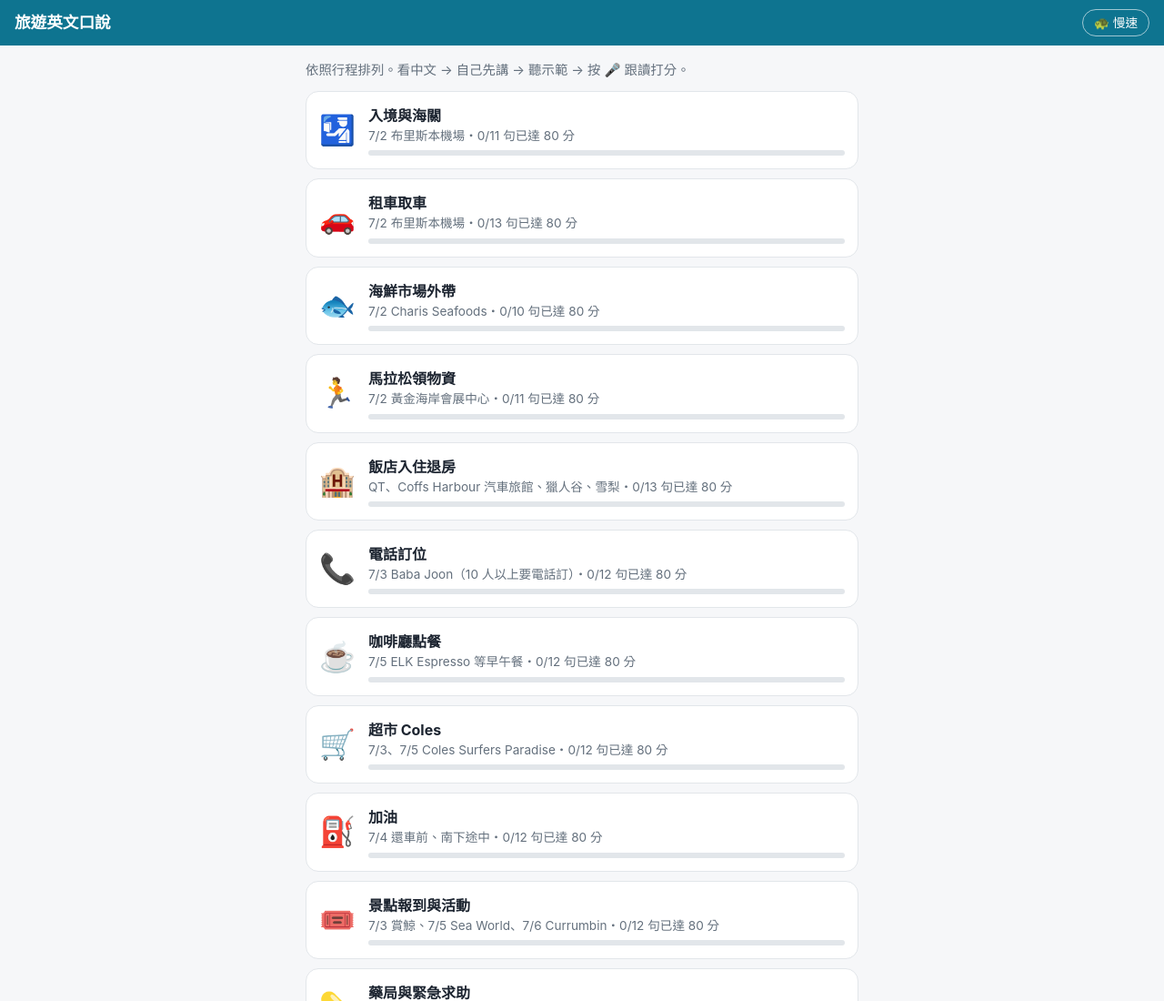
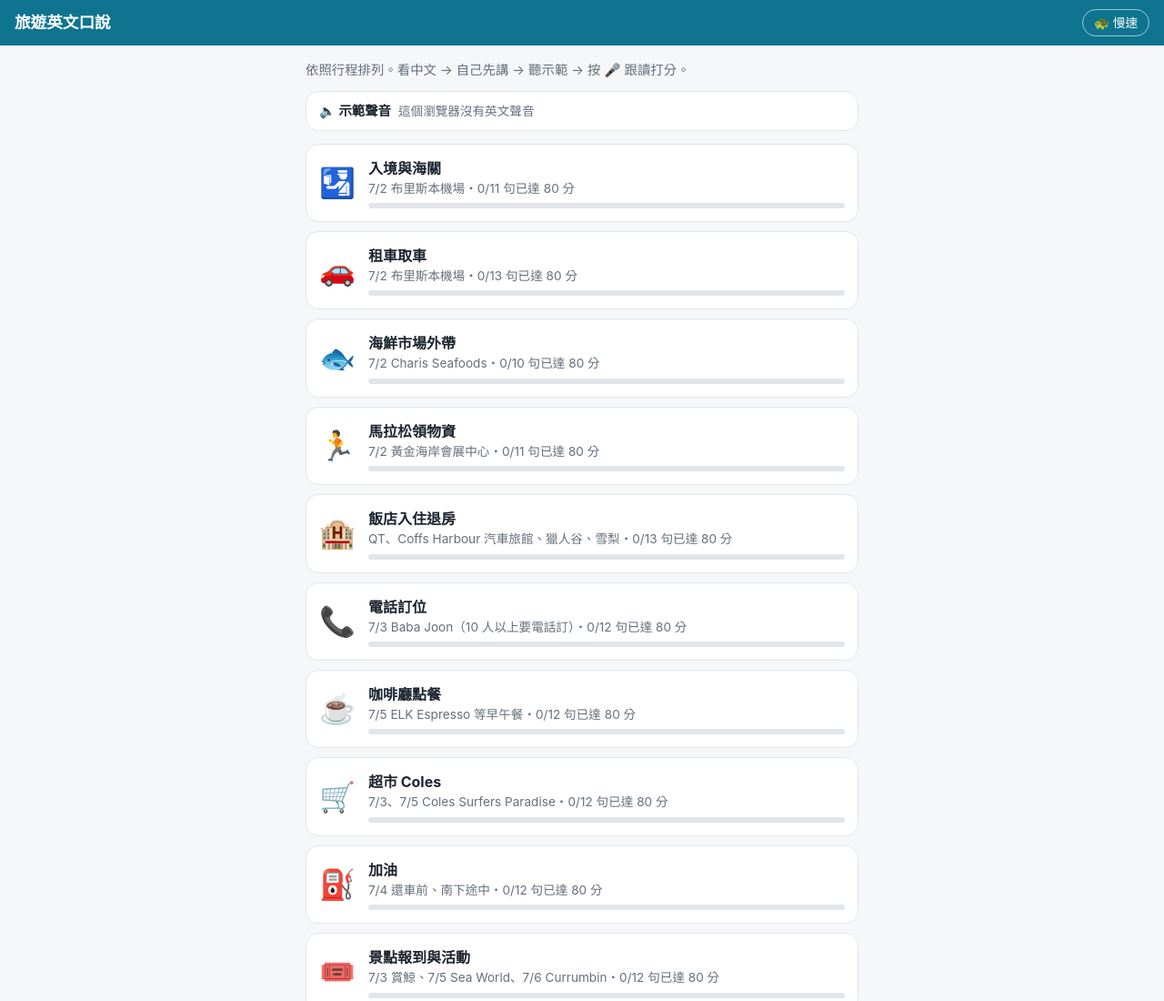
Before and after one commit to louis1102-lucyla/travel-english, a plain HTML site: page index.html in a window 1280 px wide. Shown: the top 1100 px of the page at 91% size. Drawn offline with Linux system fonts and the light colour scheme.

Commit message:
Add files via upload

```diff
--- a/css/style.css
+++ b/css/style.css
@@ -55,6 +55,19 @@ button { font: inherit; color: inherit; cursor: pointer; }
 
 main { max-width: 640px; margin: 0 auto; padding: 16px; }
 .banner { position: fixed; bottom: 0; left: 0; right: 0; padding: 12px 16px; background: var(--bad-soft); color: var(--text); font-size: .9rem; }
+
+/* ===== 示範聲音選單 ===== */
+.voice-picker {
+  display: flex; align-items: center; gap: 8px; flex-wrap: wrap;
+  background: var(--card); border: 1px solid var(--line); border-radius: 14px;
+  padding: 10px 14px; margin-bottom: 14px;
+}
+.voice-picker .label { font-weight: 700; font-size: .9rem; }
+.voice-picker .hint { color: var(--muted); font-size: .85rem; }
+.voice-picker select {
+  flex: 1; min-width: 0; font: inherit; font-size: .9rem; color: var(--text);
+  background: var(--bg); border: 1px solid var(--line); border-radius: 8px; padding: 6px 8px;
+}
 
 /* ===== 情境列表 ===== */
 .intro { color: var(--muted); font-size: .9rem; margin: 0 0 12px; }
--- a/js/app.js
+++ b/js/app.js
@@ -45,6 +45,7 @@ function renderList() {
   backBtn.hidden = true;
   const p = loadProgress();
   app.innerHTML = `<p class="intro">依照行程排列。看中文 → 自己先講 → 聽示範 → 按 🎤 跟讀打分。</p>`;
+  app.appendChild(voicePicker());
   for (const s of scenarios) {
     const lines = myLines(s);
     const done = lines.filter(l => (p[l.id] || 0) >= PASS).length;
@@ -60,6 +61,42 @@ function renderList() {
     card.onclick = () => (location.hash = `#/s/${s.id}`);
     app.appendChild(card);
   }
+}
+
+// ---------- 示範聲音選單 ----------
+const REGIONS = { AU: '澳洲', GB: '英國', US: '美國', IE: '愛爾蘭', IN: '印度', ZA: '南非', NZ: '紐西蘭', SG: '新加坡' };
+function voiceLabel(v) {
+  const region = REGIONS[v.lang.replace('_', '-').split('-')[1]] || v.lang;
+  const hq = /premium|enhanced|natural|neural|online/i.test(v.voiceURI + v.name) ? '・高品質' : '';
+  const name = v.name.replace(/\s*\(.*\)\s*$/, ''); // 去掉名稱後面括號裡的說明
+  return `${region}・${name}${hq}`;
+}
+
+function voicePicker() {
+  const box = document.createElement('div');
+  box.className = 'voice-picker';
+  const fill = () => {
+    const voices = Speech.listVoices();
+    const cur = Speech.currentVoice();
+    if (!voices.length) {
+      box.innerHTML = '<span class="label">🔈 示範聲音</span><span class="hint">這個瀏覽器沒有英文聲音</span>';
+      return;
+    }
+    box.innerHTML = `
+      <label class="label" for="voiceSel">🔈 示範聲音</label>
+      <select id="voiceSel">${voices.map(v =>
+        `<option value="${escapeHtml(v.voiceURI)}" ${cur && v.voiceURI === cur.voiceURI ? 'selected' : ''}>${escapeHtml(voiceLabel(v))}</option>`).join('')}
+      </select>
+      <button class="btn" id="voiceTest">試聽</button>`;
+    box.querySelector('#voiceSel').onchange = e => {
+      Speech.setVoice(e.target.value);
+      Speech.speak("G'day! How ya going?", rate());
+    };
+    box.querySelector('#voiceTest').onclick = () => Speech.speak("G'day! How ya going?", rate());
+  };
+  fill();
+  Speech.onVoicesChanged = () => { if (document.body.contains(box)) fill(); }; // 聲音清單晚載入時更新
+  return box;
 }
 
 // ---------- 畫面二：情境練習 ----------
--- a/js/speech.js
+++ b/js/speech.js
@@ -5,20 +5,52 @@
 const Speech = (() => {
   // ---------- 1. 念出英文（TTS，Text-To-Speech）----------
   let voice = null;
+  let onVoicesChanged = () => {};
+  const VOICE_KEY = 'travel-english-voice';
 
-  // 挑選聲音：優先澳洲口音，沒有就用英國、再沒有就用任何英文
+  // iPhone/Mac 內建的「趣味聲音」和舊式合成聲音，聽起來像機器人，要排除
+  const ROBOT_NAMES = ['Albert', 'Bad News', 'Bahh', 'Bells', 'Boing', 'Bubbles', 'Cellos', 'Good News',
+    'Jester', 'Organ', 'Superstar', 'Trinoids', 'Whisper', 'Wobble', 'Zarvox', 'Fred', 'Junior', 'Ralph',
+    'Kathy', 'Eddy', 'Flo', 'Grandma', 'Grandpa', 'Reed', 'Rocko', 'Sandy', 'Shelley', 'Deranged', 'Hysterical'];
+  const isRobot = v =>
+    /eloquence|speech\.synthesis\.voice/i.test(v.voiceURI) ||
+    ROBOT_NAMES.some(n => v.name === n || v.name.startsWith(n + ' '));
+
+  // 幫聲音打分數：澳洲口音最優先，高品質（Premium/Enhanced/Natural）加分
+  function rank(v) {
+    let s = v.lang === 'en-AU' ? 30 : v.lang === 'en-GB' ? 20 : 10;
+    if (/premium/i.test(v.voiceURI + v.name)) s += 5;
+    else if (/enhanced|natural|neural|online/i.test(v.voiceURI + v.name)) s += 4;
+    if (/^(Karen|Lee|Matilda|Catherine|Natasha|William)\b/.test(v.name)) s += 2; // 常見好聽的澳洲聲音
+    return s;
+  }
+
+  // 可以選的英文聲音（已排除機器人聲，好的排前面）
+  function listVoices() {
+    if (!('speechSynthesis' in window)) return [];
+    return speechSynthesis.getVoices()
+      .filter(v => v.lang.replace('_', '-').startsWith('en') && !isRobot(v))
+      .sort((a, b) => rank(b) - rank(a));
+  }
+
+  // 挑選聲音：如果你在選單選過就用你選的，否則自動挑分數最高的
   function pickVoice() {
-    const voices = speechSynthesis.getVoices();
-    voice =
-      voices.find(v => v.lang === 'en-AU') ||
-      voices.find(v => v.lang === 'en-GB') ||
-      voices.find(v => v.lang.startsWith('en')) ||
-      null;
+    const voices = listVoices();
+    let saved = null;
+    try { saved = localStorage.getItem(VOICE_KEY); } catch {}
+    voice = voices.find(v => v.voiceURI === saved) || voices[0] || null;
+    onVoicesChanged();
   }
   if ('speechSynthesis' in window) {
     pickVoice();
     speechSynthesis.onvoiceschanged = pickVoice; // 有些瀏覽器聲音清單是之後才載入
   }
+
+  function setVoice(uri) {
+    try { localStorage.setItem(VOICE_KEY, uri); } catch {}
+    pickVoice();
+  }
+  const currentVoice = () => voice;
 
   // 防止「開頭被吃掉一兩個音節」：
   // 電腦/藍牙耳機的音效裝置閒置時會休眠，聲音開始後才醒來，開頭就被切掉。
@@ -160,5 +192,9 @@ const Speech = (() => {
     return best;
   }
 
-  return { speak, listen, canListen, compare, bestMatch };
+  return {
+    speak, listen, canListen, compare, bestMatch,
+    listVoices, setVoice, currentVoice,
+    set onVoicesChanged(fn) { onVoicesChanged = fn; }
+  };
 })();
```
